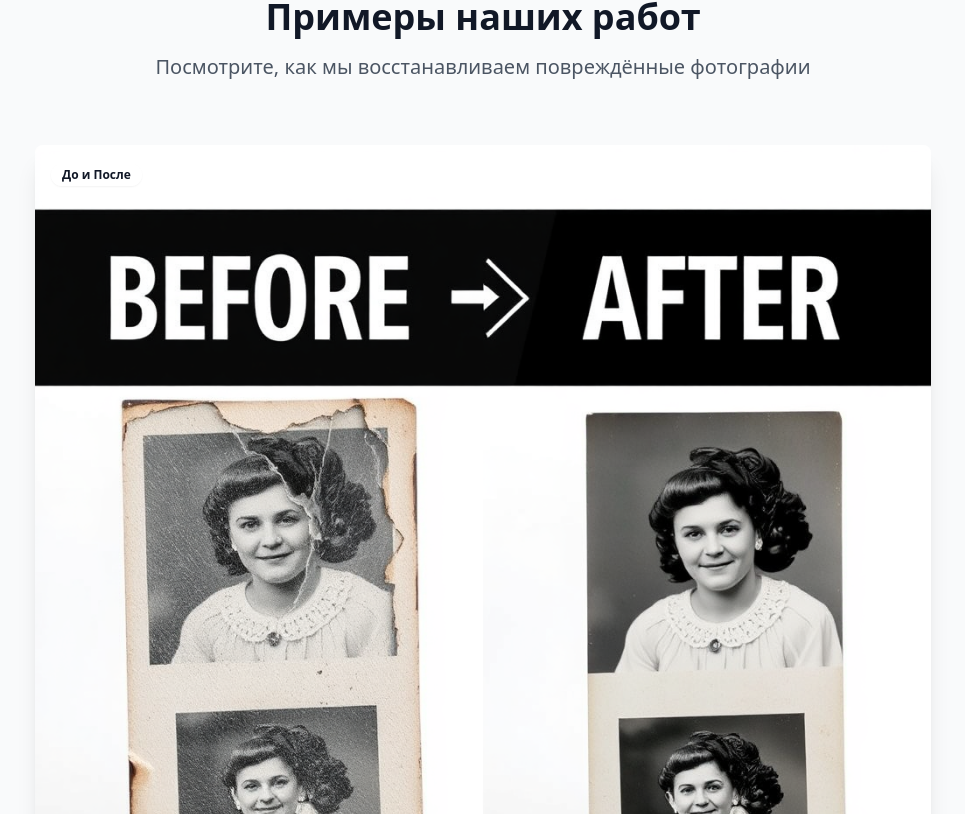
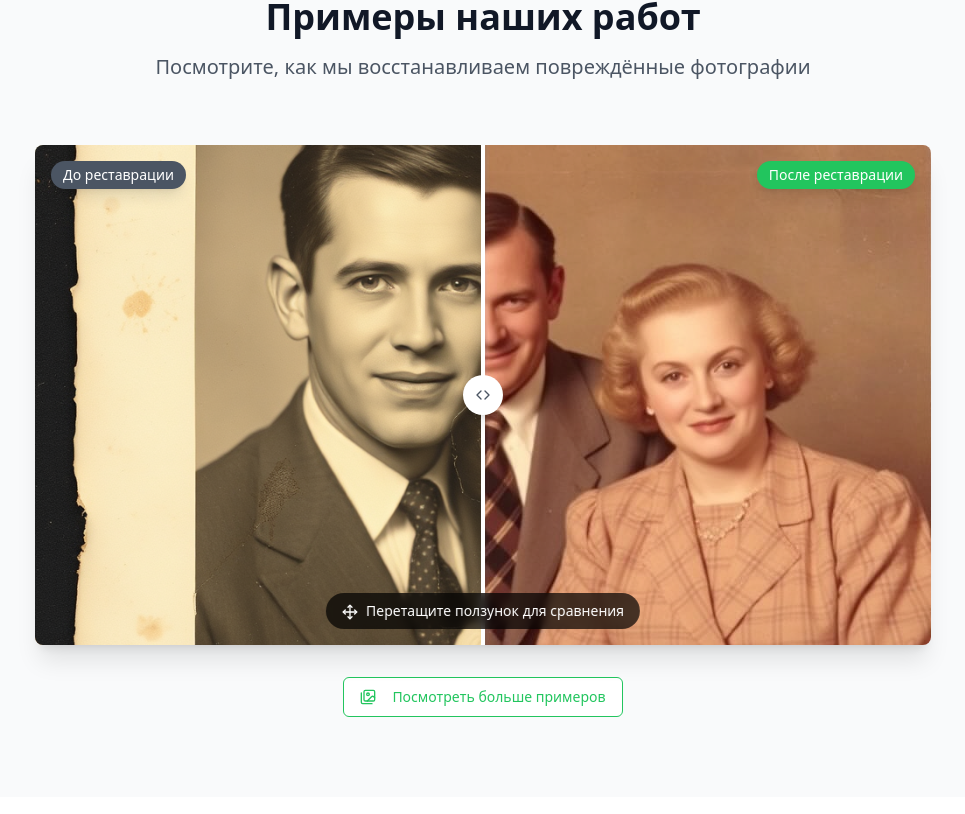
Before and after one commit to pr-poehali-dev/photo-retouch-project, a React (Vite) app: page / in a window 1280 px wide. Shown: the part 1306-2120 px from the top of the page, without its empty margins (157-1122 px from the left). Built offline with nearby package versions, Linux system fonts and the light colour scheme.

Commit message:
feat: добавить слайдер сравнения фото

```diff
--- /dev/null
+++ b/src/components/ui/before-after-slider.tsx
@@ -0,0 +1,143 @@
+import React, { useState, useRef, useEffect } from 'react';
+import { Card } from '@/components/ui/card';
+import Icon from '@/components/ui/icon';
+
+interface BeforeAfterSliderProps {
+  beforeImage: string;
+  afterImage: string;
+  beforeLabel?: string;
+  afterLabel?: string;
+  className?: string;
+}
+
+export const BeforeAfterSlider: React.FC<BeforeAfterSliderProps> = ({
+  beforeImage,
+  afterImage,
+  beforeLabel = "До",
+  afterLabel = "После",
+  className = "",
+}) => {
+  const [sliderPosition, setSliderPosition] = useState(50);
+  const [isDragging, setIsDragging] = useState(false);
+  const containerRef = useRef<HTMLDivElement>(null);
+
+  const handleMouseDown = (e: React.MouseEvent) => {
+    setIsDragging(true);
+    updateSliderPosition(e);
+  };
+
+  const handleMouseMove = (e: MouseEvent) => {
+    if (!isDragging) return;
+    updateSliderPosition(e);
+  };
+
+  const handleMouseUp = () => {
+    setIsDragging(false);
+  };
+
+  const handleTouchStart = (e: React.TouchEvent) => {
+    setIsDragging(true);
+    updateSliderPosition(e.touches[0]);
+  };
+
+  const handleTouchMove = (e: TouchEvent) => {
+    if (!isDragging) return;
+    e.preventDefault();
+    updateSliderPosition(e.touches[0]);
+  };
+
+  const handleTouchEnd = () => {
+    setIsDragging(false);
+  };
+
+  const updateSliderPosition = (e: MouseEvent | Touch | React.MouseEvent) => {
+    if (!containerRef.current) return;
+
+    const rect = containerRef.current.getBoundingClientRect();
+    const x = e.clientX - rect.left;
+    const percentage = (x / rect.width) * 100;
+    const clampedPercentage = Math.max(0, Math.min(100, percentage));
+    setSliderPosition(clampedPercentage);
+  };
+
+  useEffect(() => {
+    if (isDragging) {
+      document.addEventListener('mousemove', handleMouseMove);
+      document.addEventListener('mouseup', handleMouseUp);
+      document.addEventListener('touchmove', handleTouchMove, { passive: false });
+      document.addEventListener('touchend', handleTouchEnd);
+    }
+
+    return () => {
+      document.removeEventListener('mousemove', handleMouseMove);
+      document.removeEventListener('mouseup', handleMouseUp);
+      document.removeEventListener('touchmove', handleTouchMove);
+      document.removeEventListener('touchend', handleTouchEnd);
+    };
+  }, [isDragging]);
+
+  return (
+    <Card className={`relative overflow-hidden border-0 shadow-xl ${className}`}>
+      <div
+        ref={containerRef}
+        className="relative w-full h-96 md:h-[500px] cursor-ew-resize select-none"
+        onMouseDown={handleMouseDown}
+        onTouchStart={handleTouchStart}
+      >
+        {/* After Image (Background) */}
+        <div className="absolute inset-0">
+          <img
+            src={afterImage}
+            alt={afterLabel}
+            className="w-full h-full object-cover"
+            draggable={false}
+          />
+          <div className="absolute top-4 right-4">
+            <div className="bg-eco-green text-white px-3 py-1 rounded-full text-sm font-medium shadow-lg">
+              {afterLabel}
+            </div>
+          </div>
+        </div>
+
+        {/* Before Image (Foreground with clip) */}
+        <div
+          className="absolute inset-0 overflow-hidden"
+          style={{ clipPath: `inset(0 ${100 - sliderPosition}% 0 0)` }}
+        >
+          <img
+            src={beforeImage}
+            alt={beforeLabel}
+            className="w-full h-full object-cover"
+            draggable={false}
+          />
+          <div className="absolute top-4 left-4">
+            <div className="bg-gray-600 text-white px-3 py-1 rounded-full text-sm font-medium shadow-lg">
+              {beforeLabel}
+            </div>
+          </div>
+        </div>
+
+        {/* Slider Handle */}
+        <div
+          className="absolute top-0 bottom-0 w-1 bg-white shadow-lg cursor-ew-resize"
+          style={{ left: `${sliderPosition}%`, transform: 'translateX(-50%)' }}
+        >
+          <div className="absolute top-1/2 left-1/2 transform -translate-x-1/2 -translate-y-1/2 w-10 h-10 bg-white rounded-full shadow-lg flex items-center justify-center cursor-ew-resize hover:scale-110 transition-transform">
+            <Icon name="ChevronLeft" size={16} className="text-gray-600 -mr-1" />
+            <Icon name="ChevronRight" size={16} className="text-gray-600 -ml-1" />
+          </div>
+        </div>
+
+        {/* Instruction Text */}
+        <div className="absolute bottom-4 left-1/2 transform -translate-x-1/2">
+          <div className="bg-black/70 text-white px-4 py-2 rounded-full text-sm backdrop-blur-sm">
+            <Icon name="Move" size={16} className="inline mr-2" />
+            Перетащите ползунок для сравнения
+          </div>
+        </div>
+      </div>
+    </Card>
+  );
+};
+
+export default BeforeAfterSlider;
--- a/src/pages/Index.tsx
+++ b/src/pages/Index.tsx
@@ -3,6 +3,7 @@ import { Card, CardContent, CardDescription, CardHeader, CardTitle } from "@/com
 import { Badge } from "@/components/ui/badge";
 import { Accordion, AccordionContent, AccordionItem, AccordionTrigger } from "@/components/ui/accordion";
 import Icon from "@/components/ui/icon";
+import BeforeAfterSlider from "@/components/ui/before-after-slider";
 
 const Index = () => {
   const services = [
@@ -167,23 +168,14 @@ const Index = () => {
             </p>
           </div>
           <div className="max-w-4xl mx-auto">
-            <Card className="overflow-hidden border-0 shadow-xl">
-              <CardContent className="p-0">
-                <div className="relative">
-                  <img
-                    src="/img/a02ccfc5-d1b6-4ce2-926f-3786b9aa965f.jpg"
-                    alt="Пример реставрации фото"
-                    className="w-full h-auto"
-                  />
-                  <div className="absolute top-4 left-4">
-                    <Badge className="bg-white/90 text-gray-900 shadow-sm">
-                      До и После
-                    </Badge>
-                  </div>
-                </div>
-              </CardContent>
-            </Card>
-            <div className="text-center mt-8">
+            <BeforeAfterSlider
+              beforeImage="/img/b3f03ad1-ac46-4b7f-8c17-bfa00f7484f4.jpg"
+              afterImage="/img/7f1804b5-f358-4bf4-827b-afab3426f4e4.jpg"
+              beforeLabel="До реставрации"
+              afterLabel="После реставрации"
+              className="mb-8"
+            />
+            <div className="text-center">
               <Button variant="outline" className="border-eco-green text-eco-green hover:bg-eco-green hover:text-white">
                 <Icon name="Images" className="mr-2" size={20} />
                 Посмотреть больше примеров
```
Also changed, not shown: public/img/7f1804b5-f358-4bf4-827b-afab3426f4e4.jpg (added), public/img/b3f03ad1-ac46-4b7f-8c17-bfa00f7484f4.jpg (added).
